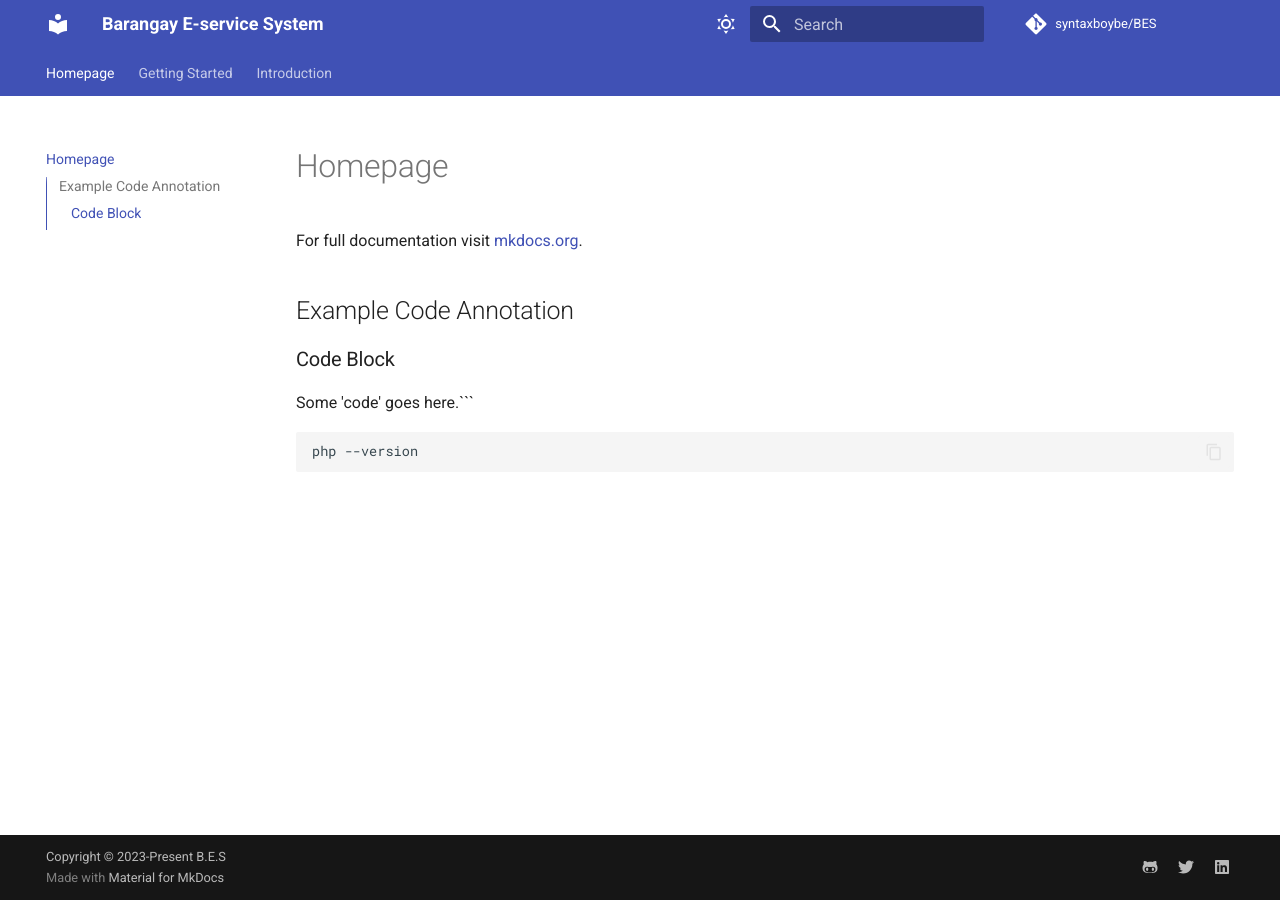
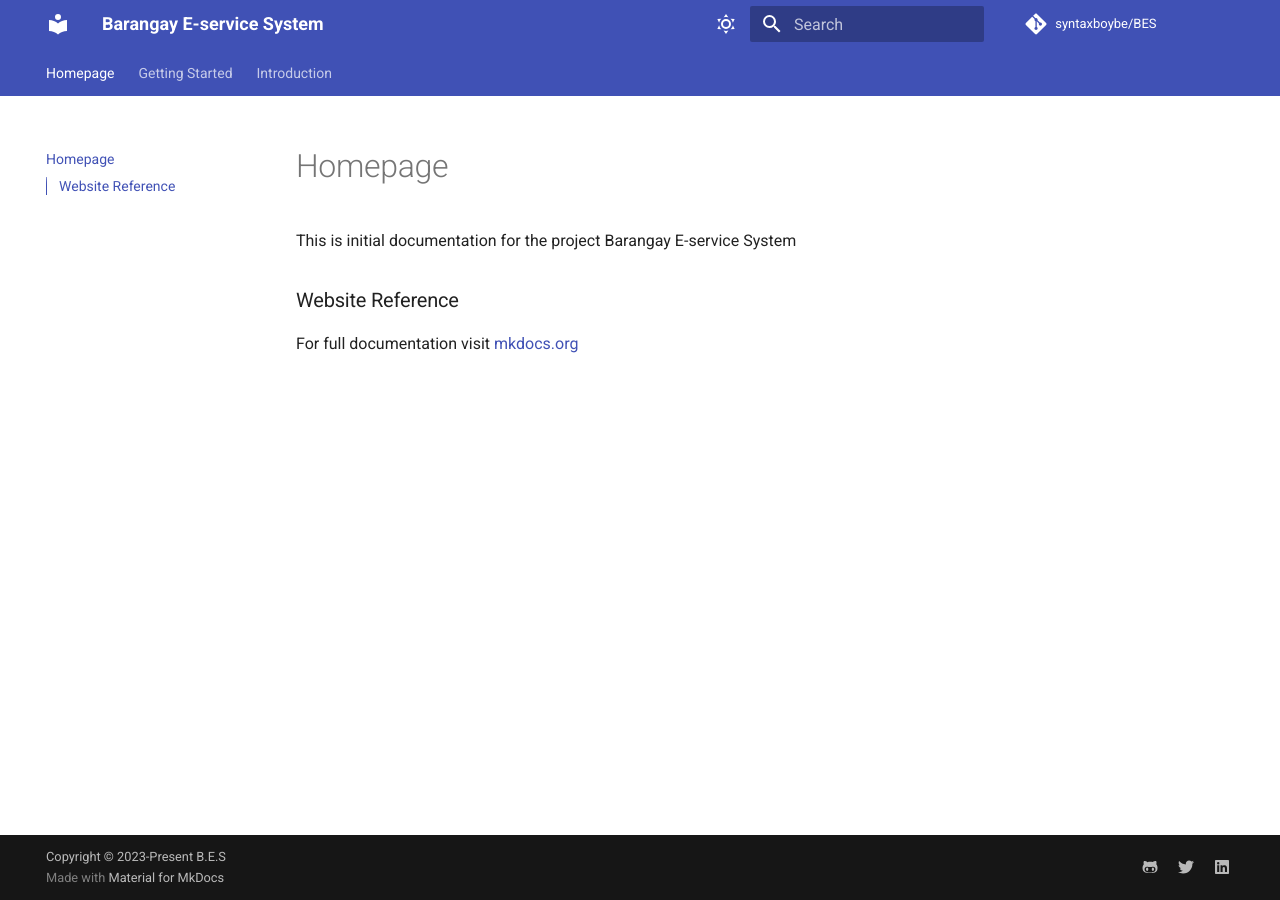
Before and after one commit to syntaxboybe/BESS-docs, an MkDocs documentation site: the page built from docs/index.md, in a window 1280 px wide. Built offline with MkDocs 1.6.1 and Material for MkDocs 9.7.7, drawn with Linux system fonts in a browser that asks for light colours; comment, search, counter and statistics services are not loaded.

Commit message:
docs: initial update

````diff
--- a/docs/index.md
+++ b/docs/index.md
@@ -1,13 +1,7 @@
 # Homepage
 
-For full documentation visit [mkdocs.org](https://www.mkdocs.org).
+This is initial documentation for the project Barangay E-service System
 
-## Example Code Annotation
+### Website Reference
 
-### Code Block
-
-Some 'code' goes here.```
-
-```
-php --version
-```
+For full documentation visit [mkdocs.org](https://www.mkdocs.org)
````
